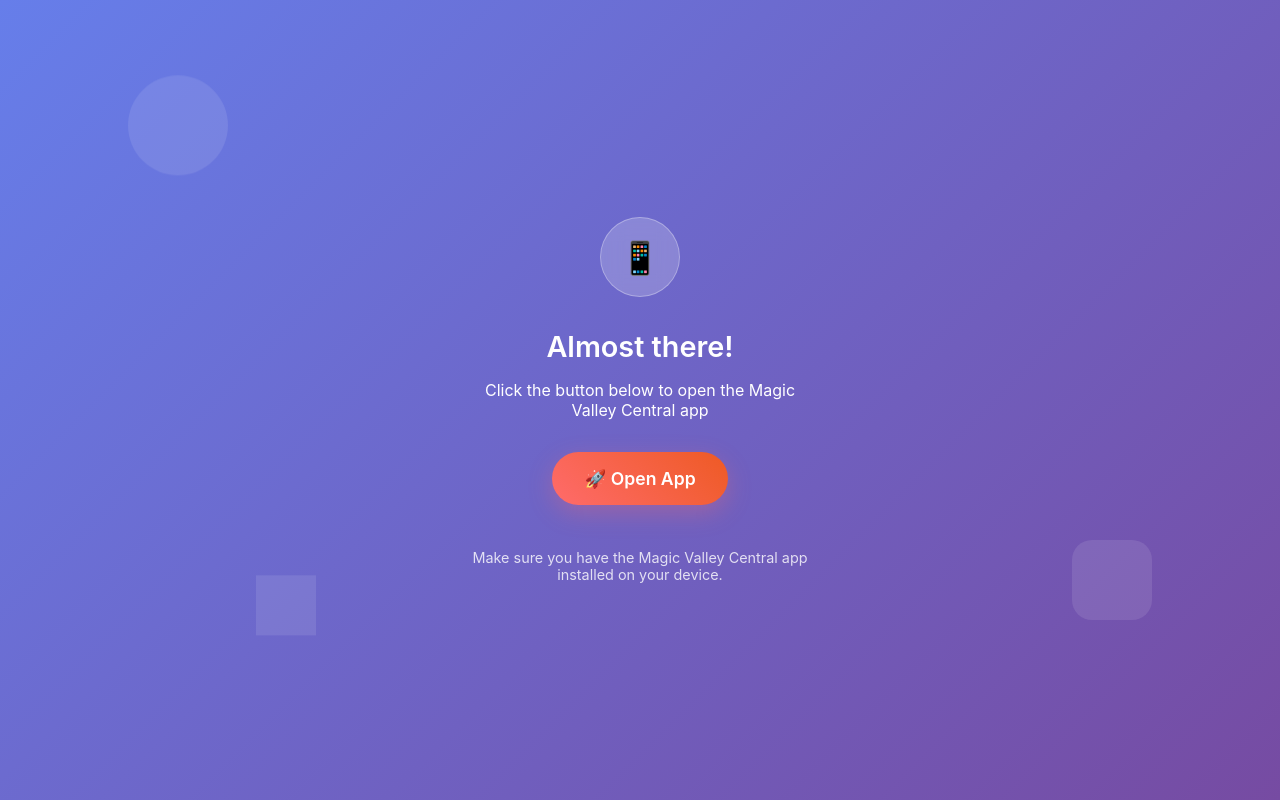
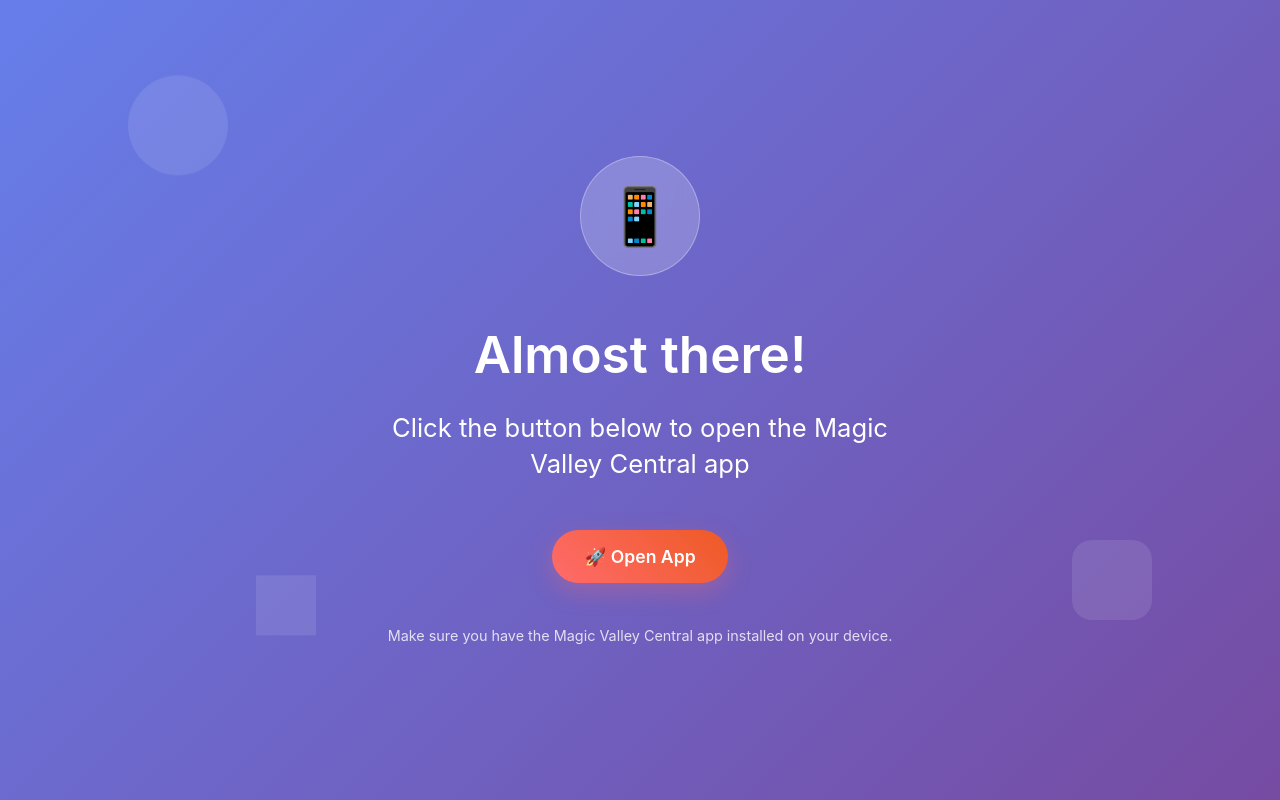
Before and after one commit to alissone/mvc-redirect, a plain HTML site: page index.html in a window 1280 px wide. Drawn offline with Linux system fonts and the light colour scheme.

Commit message:
Bigger fonts!

```diff
--- a/index.html
+++ b/index.html
@@ -23,18 +23,19 @@
 
     .container {
       text-align: center;
-      max-width: 400px;
-      padding: 2rem;
+      width: 90%;
+      max-width: 600px;
+      padding: 3rem 2rem;
       position: relative;
       z-index: 2;
     }
 
     .logo {
-      width: 80px;
-      height: 80px;
+      width: 120px;
+      height: 120px;
       background: rgba(255, 255, 255, 0.2);
       border-radius: 50%;
-      margin: 0 auto 2rem;
+      margin: 0 auto 3rem;
       display: flex;
       align-items: center;
       justify-content: center;
@@ -44,23 +45,25 @@
 
     .logo::before {
       content: "📱";
-      font-size: 2rem;
+      font-size: 3.5rem;
     }
 
     h1 {
-      font-size: 1.8rem;
+      font-size: 3.2rem;
       font-weight: 600;
-      margin-bottom: 1rem;
+      margin-bottom: 1.5rem;
       opacity: 0;
       animation: fadeInUp 0.8s ease forwards;
+      line-height: 1.2;
     }
 
     .subtitle {
-      font-size: 1rem;
+      font-size: 1.6rem;
       opacity: 0.9;
-      margin-bottom: 2rem;
+      margin-bottom: 3rem;
       opacity: 0;
       animation: fadeInUp 0.8s ease 0.2s forwards;
+      line-height: 1.4;
     }
 
     .spinner {
```
